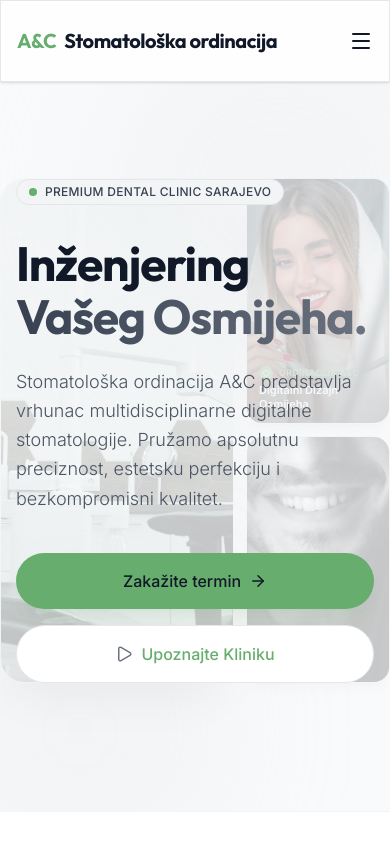
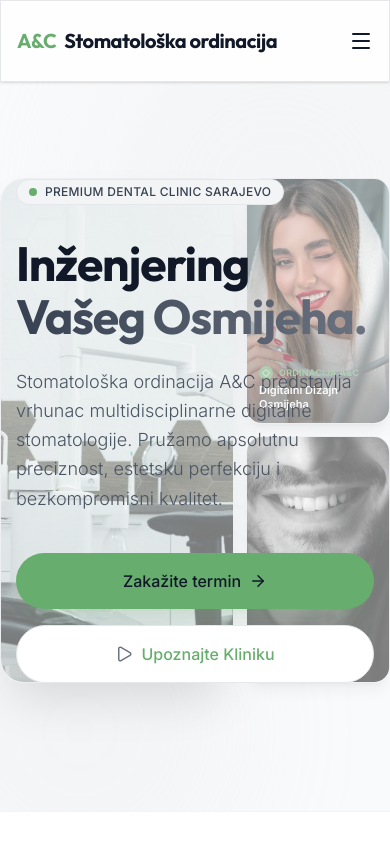
Before and after one commit to Gazda403/ac-stomatoloska-ordinacija, a React (Vite) app: page / in a window 390 px wide. Shown: the top 844 px of the page. Built offline with nearby package versions, Linux system fonts and the light colour scheme.

Commit message:
Increase mobile hero background opacity to 50%

```diff
--- a/src/App.tsx
+++ b/src/App.tsx
@@ -472,7 +472,7 @@ export default function App() {
               </div>
 
               {/* Hero visual */}
-              <div className="absolute lg:relative inset-0 lg:inset-auto h-full lg:h-[600px] flex items-stretch gap-3 w-full opacity-20 lg:opacity-100 z-0 lg:z-10 pointer-events-none lg:pointer-events-auto">
+              <div className="absolute lg:relative inset-0 lg:inset-auto h-full lg:h-[600px] flex items-stretch gap-3 w-full opacity-50 lg:opacity-100 z-0 lg:z-10 pointer-events-none lg:pointer-events-auto">
                 <div className="flex-1 rounded-3xl border border-titanium-200 shadow-2xl overflow-hidden group/hero-img">
                   <img
                     src="/images/hero.jpg"
```
